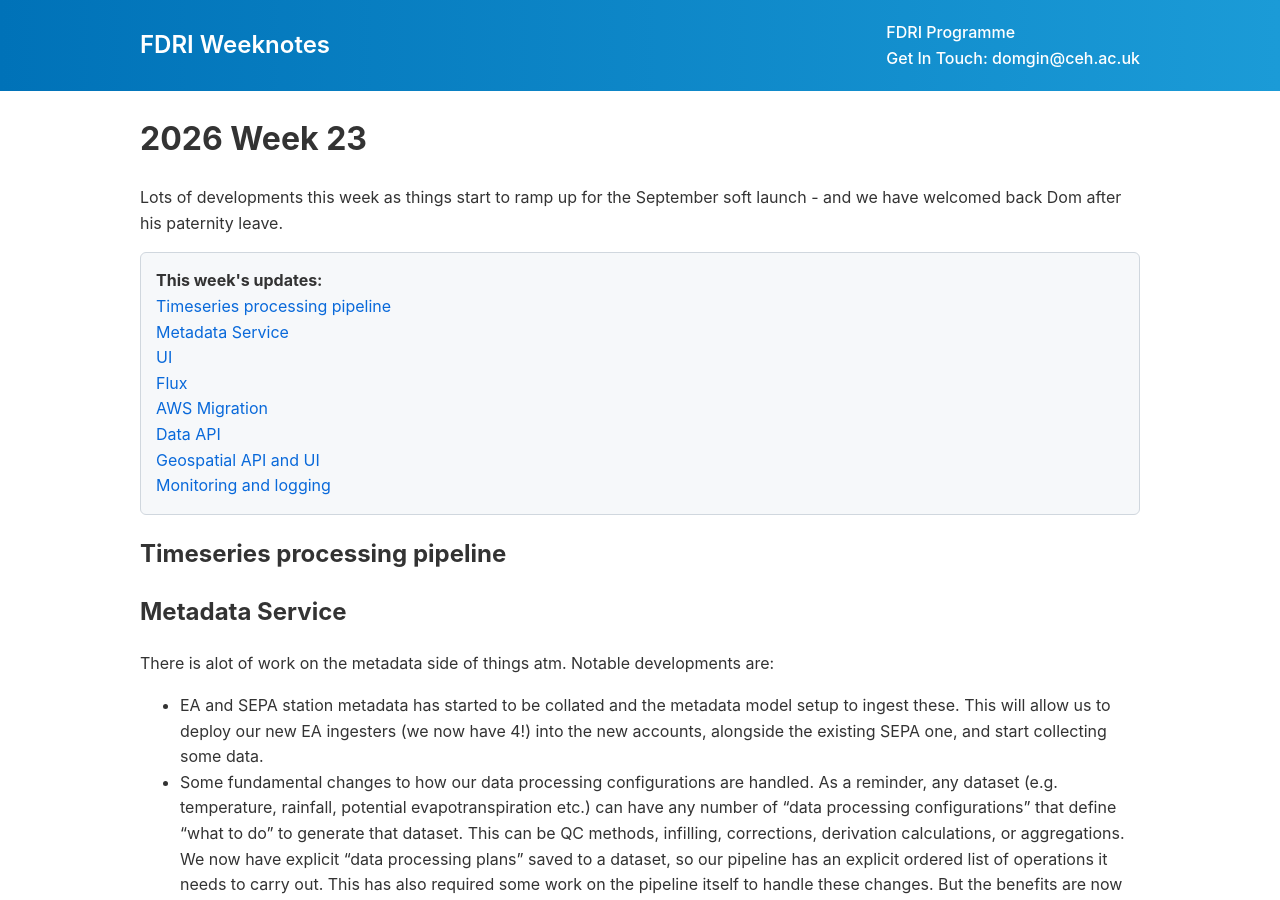
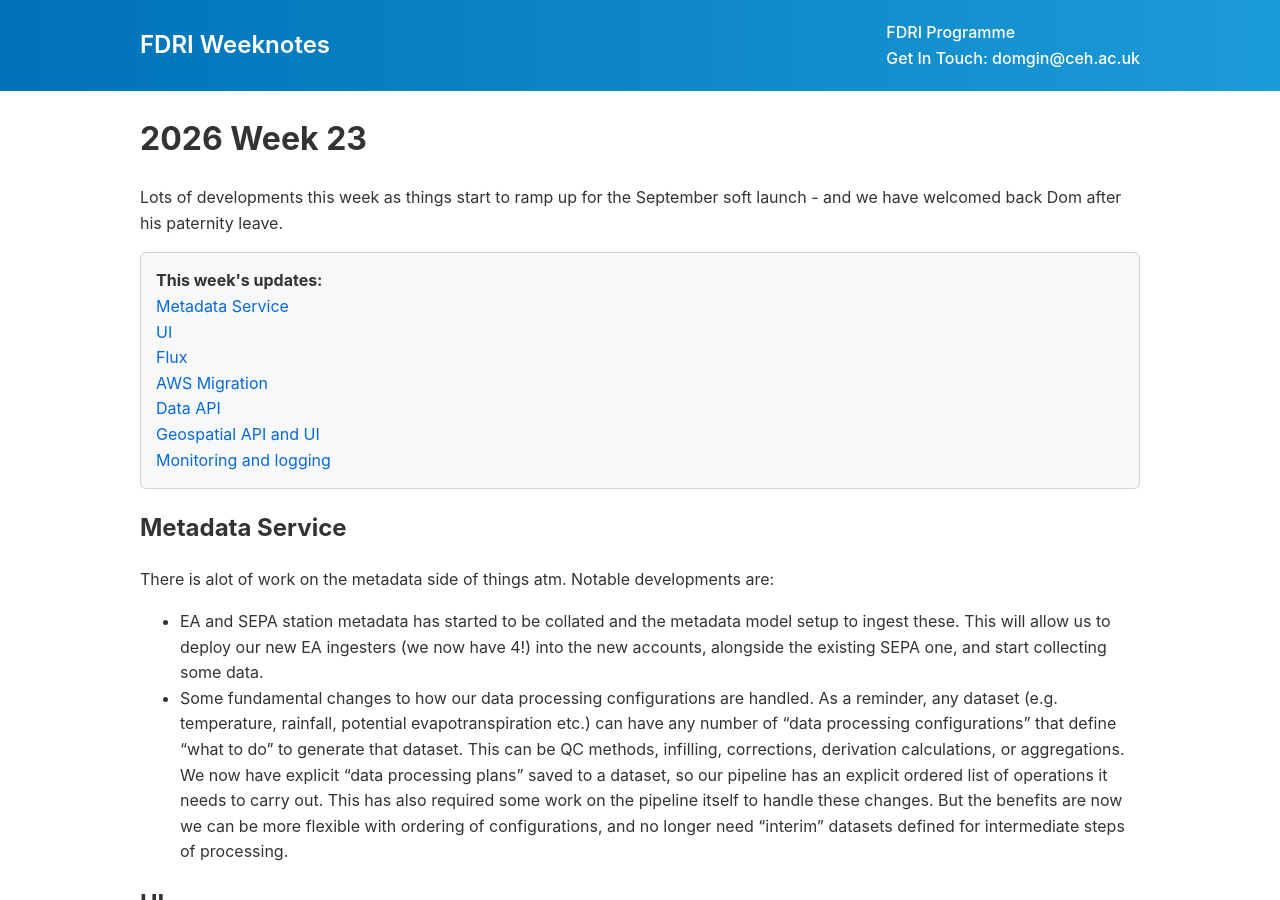
Before and after one commit to NERC-CEH/fdri_words, a Jekyll site: the page built from weeknotes/2026/23.md, in a window 1280 px wide and 900 px high. Built offline with Jekyll 4.4.1, drawn with Linux system fonts in a browser that asks for light colours; our own code applies the rules of GitHub Pages for plain Markdown files.

Commit message:
Update 23.md

```diff
--- a/weeknotes/2026/23.md
+++ b/weeknotes/2026/23.md
@@ -1,8 +1,6 @@
 # 2026 Week 23
 
 Lots of developments this week as things start to ramp up for the September soft launch - and we have welcomed back Dom after his paternity leave.
-
-## Timeseries processing pipeline
 
 ## Metadata Service
 
```
